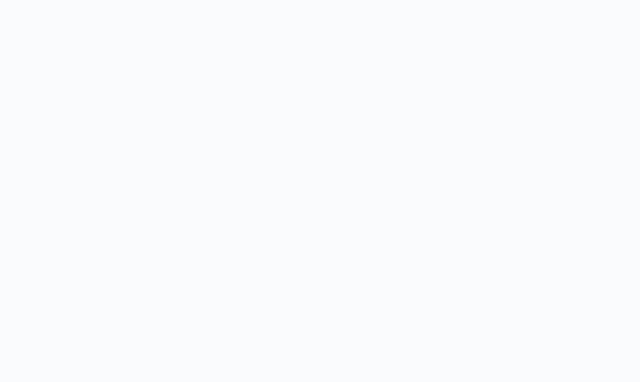
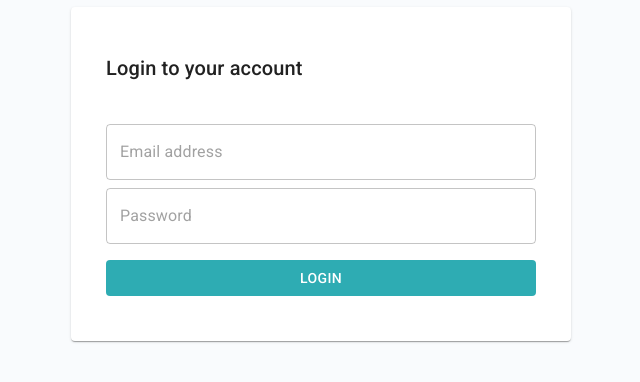
Before and after one commit to viadel13/systeme-GPA, a React (Create React App) app: page /login in a window 1280 px wide. Before the commit this address had no page. Shown: the part 226-608 px from the top of the page, without its empty margins (319-959 px from the left). Built offline with nearby package versions, Linux system fonts and the light colour scheme.

Commit message:
first commit

```diff
--- /dev/null
+++ b/src/components/Login/Index.js
@@ -0,0 +1,45 @@
+import { AccountTree } from '@mui/icons-material';
+import { Box, Button, Paper, TextField, Typography } from '@mui/material';
+import React from 'react'
+
+const Login = () => {
+  return (
+    <Box sx={{ display: 'flex', justifyContent: 'center', alignItems: 'center', height: '100vh', width: '100%', p: '0 12px', position: 'relative' }}>
+
+
+      <Paper elevation={1} sx={{ borderColor: '#f0f0f0', p: '45px 35px', width: { xs: '350px', sm: '60%', md: '500px' } }}>
+        <Box
+          component="form"
+          noValidate
+          autoComplete="off"
+
+        >
+          <Typography variant='h6' mb={5}>Login to your account</Typography>
+          <Box component='div' sx={{ mb: 1 }}>
+            <TextField
+              fullWidth
+              type='email'
+              sx={{ backgroundColor: 'white' }}
+              name="email"
+              placeholder="Email address"
+            />
+          </Box>
+
+          <Box component='div' >
+            <TextField
+              fullWidth
+              type='password'
+              sx={{ backgroundColor: 'white' }}
+              name="pass"
+              placeholder="Password"
+            />
+          </Box>
+          <Button variant='contained' sx={{ backgroundColor: '#2eacb3', mt: 2 }} disableElevation fullWidth>Login</Button>
+        </Box>
+      </Paper>
+
+    </Box>
+  )
+}
+
+export default Login;
--- a/src/components/Root.js
+++ b/src/components/Root.js
@@ -4,10 +4,12 @@ import Dashboard from "./Dashboard/Index";
 import AjoutProjet from "./Sidebar/AjoutProjet/Index";
 import ListeProjet from "./Sidebar/ListeProjet/Index";
 import ListeTache from "./Sidebar/ListeTache/Index";
+import Login from "./Login/Index";
 const Root = () => {
   return (
     <Router>
       <Routes>
+        <Route path="/login" element={<Login />} />
         <Route path='/' element={<Main />} >
           <Route index path='/' element={<Dashboard />} />
           <Route path='/ajoutProjet' element={<AjoutProjet />} />
```
